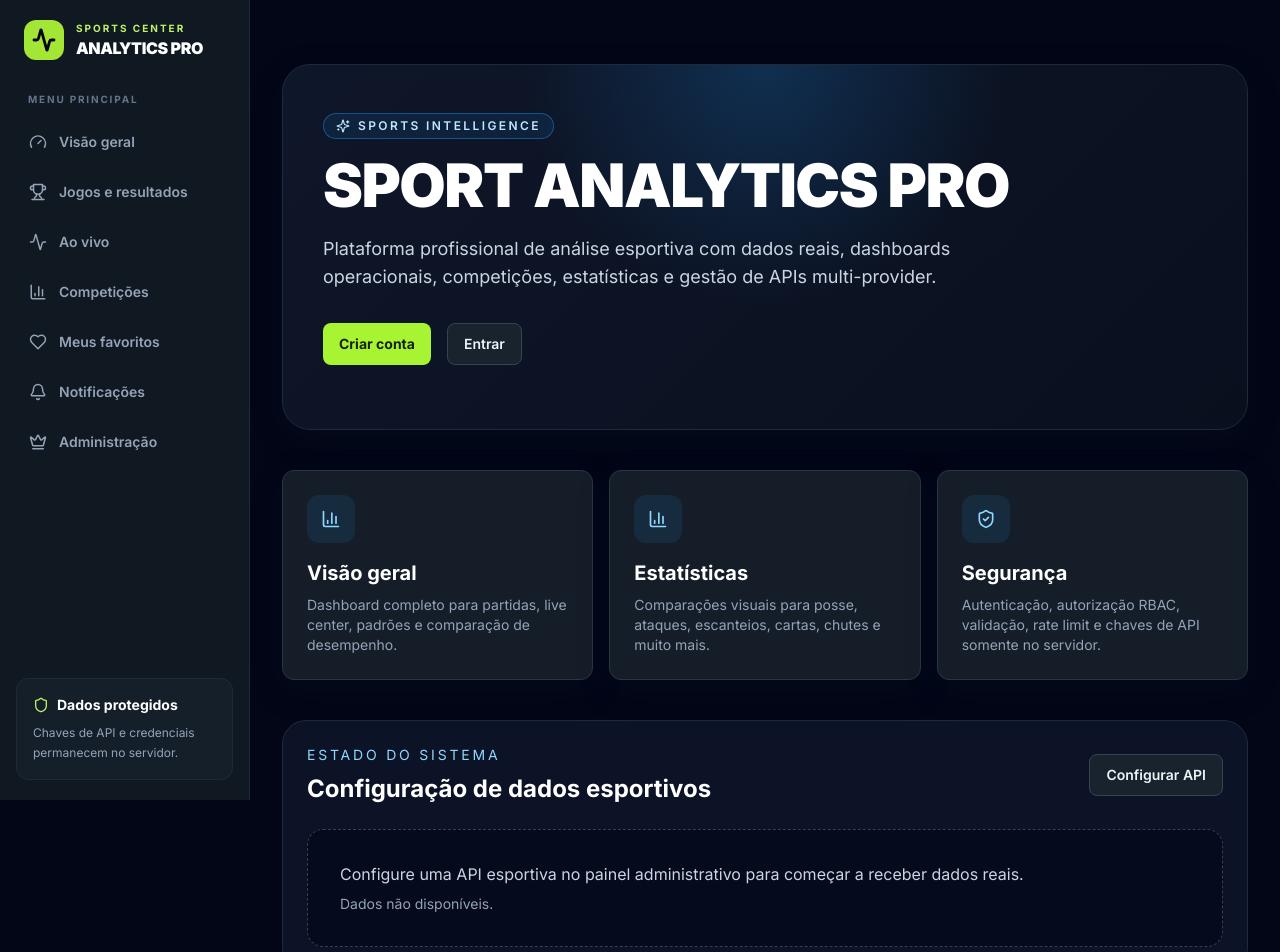
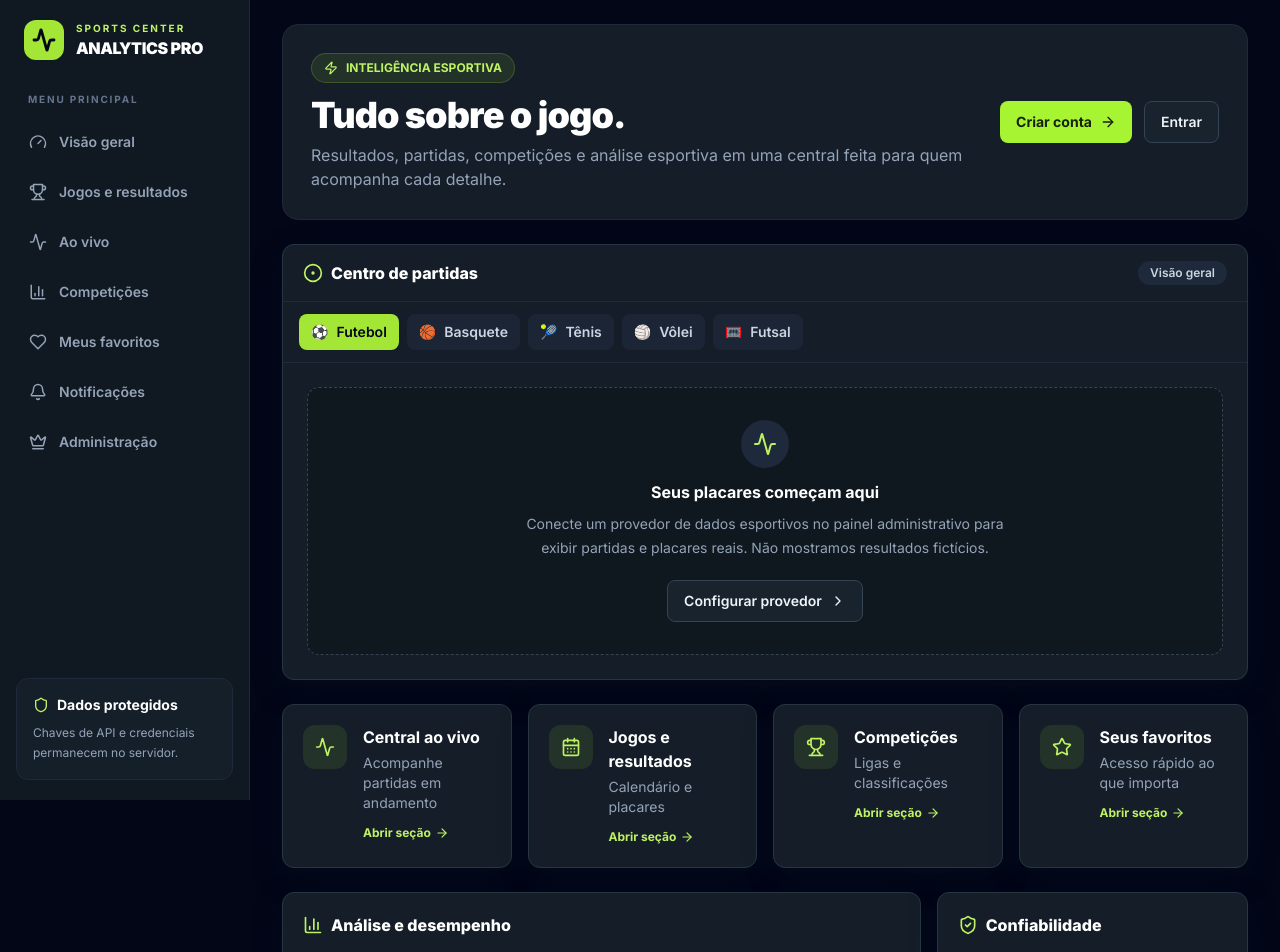
Before and after one commit to testedosteste200-dot/sport-analytics-pro, a Next.js app: page / in a window 1280 px wide. Shown: the top 952 px of the page. Built offline with nearby package versions, Linux system fonts and the light colour scheme.

Commit message:
Refresh sports interface with live-score inspired layout

```diff
--- a/app/page.tsx
+++ b/app/page.tsx
@@ -1,60 +1,92 @@
 import Link from 'next/link';
-import { ArrowRight, BarChart3, ChartColumn, ShieldCheck, Sparkles } from 'lucide-react';
+import { Activity, ArrowRight, BarChart3, CalendarDays, CheckCircle2, ChevronRight, CircleDot, ShieldCheck, Star, Trophy, Zap } from 'lucide-react';
+
+const sports = [
+  { label: 'Futebol', emoji: '⚽' },
+  { label: 'Basquete', emoji: '🏀' },
+  { label: 'Tênis', emoji: '🎾' },
+  { label: 'Vôlei', emoji: '🏐' },
+  { label: 'Futsal', emoji: '🥅' },
+];
+
+const shortcuts = [
+  { href: '/live', label: 'Central ao vivo', detail: 'Acompanhe partidas em andamento', icon: Activity },
+  { href: '/matches', label: 'Jogos e resultados', detail: 'Calendário e placares', icon: CalendarDays },
+  { href: '/competitions', label: 'Competições', detail: 'Ligas e classificações', icon: Trophy },
+  { href: '/favorites', label: 'Seus favoritos', detail: 'Acesso rápido ao que importa', icon: Star },
+];
 
 export default function HomePage() {
   return (
-    <main className="mx-auto max-w-6xl pb-10 pt-10">
-      <section className="rounded-[28px] border border-slate-800 bg-hero px-6 pb-16 pt-12 shadow-soft md:px-10">
-        <div className="max-w-3xl">
-          <div className="mb-4 inline-flex items-center gap-2 rounded-full border border-brand-500/40 bg-brand-500/10 px-3 py-1 text-xs font-semibold uppercase tracking-[0.2em] text-brand-200">
-            <Sparkles className="h-3.5 w-3.5" /> Sports Intelligence
+    <main className="mx-auto max-w-[1440px] space-y-6 pb-8">
+      <header className="flex flex-col justify-between gap-4 rounded-2xl border border-slate-800 bg-[#151e28] p-5 sm:flex-row sm:items-center sm:p-7">
+        <div>
+          <div className="mb-3 inline-flex items-center gap-2 rounded-full border border-lime-400/20 bg-lime-400/10 px-3 py-1.5 text-xs font-bold text-lime-300">
+            <Zap className="h-3.5 w-3.5" /> INTELIGÊNCIA ESPORTIVA
           </div>
-          <h1 className="text-4xl font-black tracking-tight text-white md:text-6xl">SPORT ANALYTICS PRO</h1>
-          <p className="mt-5 max-w-2xl text-lg text-slate-300">
-            Plataforma profissional de análise esportiva com dados reais, dashboards operacionais, competições, estatísticas e gestão de APIs multi-provider.
+          <h1 className="text-3xl font-black tracking-tight text-white sm:text-4xl">Tudo sobre o jogo.</h1>
+          <p className="mt-2 max-w-2xl text-sm leading-6 text-slate-400 sm:text-base">
+            Resultados, partidas, competições e análise esportiva em uma central feita para quem acompanha cada detalhe.
           </p>
-          <div className="mt-8 flex flex-wrap gap-4">
-            <Link href="/register" className="primary-button">Criar conta</Link>
-            <Link href="/login" className="secondary-button">Entrar</Link>
+        </div>
+        <div className="flex shrink-0 flex-wrap gap-3">
+          <Link href="/register" className="primary-button">Criar conta <ArrowRight className="h-4 w-4" /></Link>
+          <Link href="/login" className="secondary-button">Entrar</Link>
+        </div>
+      </header>
+
+      <section className="glass-panel overflow-hidden">
+        <div className="flex flex-wrap items-center justify-between gap-3 border-b border-slate-800 px-5 py-4">
+          <div className="flex items-center gap-2">
+            <CircleDot className="h-5 w-5 text-lime-300" />
+            <h2 className="font-extrabold text-white">Centro de partidas</h2>
+          </div>
+          <span className="rounded-full bg-slate-800 px-3 py-1 text-xs font-semibold text-slate-300">Visão geral</span>
+        </div>
+        <div className="flex gap-2 overflow-x-auto border-b border-slate-800 px-4 py-3">
+          {sports.map((sport, index) => (
+            <span key={sport.label} className={`inline-flex shrink-0 items-center gap-2 rounded-lg px-3 py-2 text-sm font-semibold ${index === 0 ? 'bg-lime-400 text-slate-950' : 'bg-slate-800/70 text-slate-300'}`}>
+              <span>{sport.emoji}</span>{sport.label}
+            </span>
+          ))}
+        </div>
+        <div className="p-4 sm:p-6">
+          <div className="score-empty">
+            <div className="mx-auto mb-3 flex h-12 w-12 items-center justify-center rounded-full bg-slate-800 text-lime-300"><Activity className="h-6 w-6" /></div>
+            <h3 className="font-bold text-white">Seus placares começam aqui</h3>
+            <p className="mx-auto mt-2 max-w-lg text-sm leading-6 text-slate-400">
+              Conecte um provedor de dados esportivos no painel administrativo para exibir partidas e placares reais. Não mostramos resultados fictícios.
+            </p>
+            <Link href="/admin/api" className="secondary-button mt-5">Configurar provedor <ChevronRight className="h-4 w-4" /></Link>
           </div>
         </div>
       </section>
 
-      <section className="mt-10 grid gap-4 md:grid-cols-3">
-        <div className="glass-panel p-6">
-          <div className="mb-4 flex h-12 w-12 items-center justify-center rounded-xl bg-brand-500/10 text-brand-300">
-            <ChartColumn className="h-5 w-5" />
-          </div>
-          <h2 className="text-xl font-bold text-white">Visão geral</h2>
-          <p className="mt-2 text-sm text-slate-400">Dashboard completo para partidas, live center, padrões e comparação de desempenho.</p>
-        </div>
-        <div className="glass-panel p-6">
-          <div className="mb-4 flex h-12 w-12 items-center justify-center rounded-xl bg-brand-500/10 text-brand-300">
-            <BarChart3 className="h-5 w-5" />
-          </div>
-          <h2 className="text-xl font-bold text-white">Estatísticas</h2>
-          <p className="mt-2 text-sm text-slate-400">Comparações visuais para posse, ataques, escanteios, cartas, chutes e muito mais.</p>
-        </div>
-        <div className="glass-panel p-6">
-          <div className="mb-4 flex h-12 w-12 items-center justify-center rounded-xl bg-brand-500/10 text-brand-300">
-            <ShieldCheck className="h-5 w-5" />
-          </div>
-          <h2 className="text-xl font-bold text-white">Segurança</h2>
-          <p className="mt-2 text-sm text-slate-400">Autenticação, autorização RBAC, validação, rate limit e chaves de API somente no servidor.</p>
-        </div>
+      <section className="grid gap-4 sm:grid-cols-2 xl:grid-cols-4">
+        {shortcuts.map(({ href, label, detail, icon: Icon }) => (
+          <Link key={href} href={href} className="glass-panel group flex items-start gap-4 p-5 transition hover:-translate-y-0.5 hover:border-lime-400/40">
+            <div className="flex h-11 w-11 shrink-0 items-center justify-center rounded-xl bg-lime-400/10 text-lime-300"><Icon className="h-5 w-5" /></div>
+            <div className="min-w-0 flex-1">
+              <h2 className="font-bold text-white">{label}</h2>
+              <p className="mt-1 text-sm leading-5 text-slate-400">{detail}</p>
+              <span className="mt-3 inline-flex items-center gap-1 text-xs font-bold text-lime-300">Abrir seção <ArrowRight className="h-3.5 w-3.5 transition group-hover:translate-x-1" /></span>
+            </div>
+          </Link>
+        ))}
       </section>
 
-      <section className="mt-10 rounded-3xl border border-slate-800 bg-slate-900/80 p-6">
-        <div className="flex items-center justify-between gap-4">
-          <div>
-            <p className="text-sm uppercase tracking-[0.2em] text-brand-300">Estado do sistema</p>
-            <h2 className="mt-2 text-2xl font-bold text-white">Configuração de dados esportivos</h2>
+      <section className="grid gap-4 lg:grid-cols-3">
+        <div className="glass-panel p-5 lg:col-span-2">
+          <div className="mb-4 flex items-center gap-2"><BarChart3 className="h-5 w-5 text-lime-300" /><h2 className="font-extrabold text-white">Análise e desempenho</h2></div>
+          <p className="text-sm leading-6 text-slate-400">Acesse as áreas de estatísticas, confrontos e classificação quando os dados estiverem disponíveis pelo provedor configurado.</p>
+          <div className="mt-5 flex flex-wrap gap-2">
+            <Link href="/dashboard" className="secondary-button">Abrir dashboard</Link>
+            <Link href="/competitions" className="secondary-button">Ver competições</Link>
           </div>
-          <Link href="/admin/api" className="secondary-button">Configurar API</Link>
         </div>
-        <div className="mt-6 rounded-2xl border border-dashed border-slate-700 bg-slate-950/60 p-8 text-slate-300">
-          <p>Configure uma API esportiva no painel administrativo para começar a receber dados reais.</p>
-          <p className="mt-2 text-sm text-slate-400">Dados não disponíveis.</p>
+        <div className="glass-panel p-5">
+          <div className="mb-4 flex items-center gap-2"><ShieldCheck className="h-5 w-5 text-lime-300" /><h2 className="font-extrabold text-white">Confiabilidade</h2></div>
+          <div className="flex items-start gap-2 text-sm leading-6 text-slate-400"><CheckCircle2 className="mt-1 h-4 w-4 shrink-0 text-lime-300" /> A interface diferencia dados reais de conteúdo ainda não configurado.</div>
         </div>
       </section>
     </main>
```
